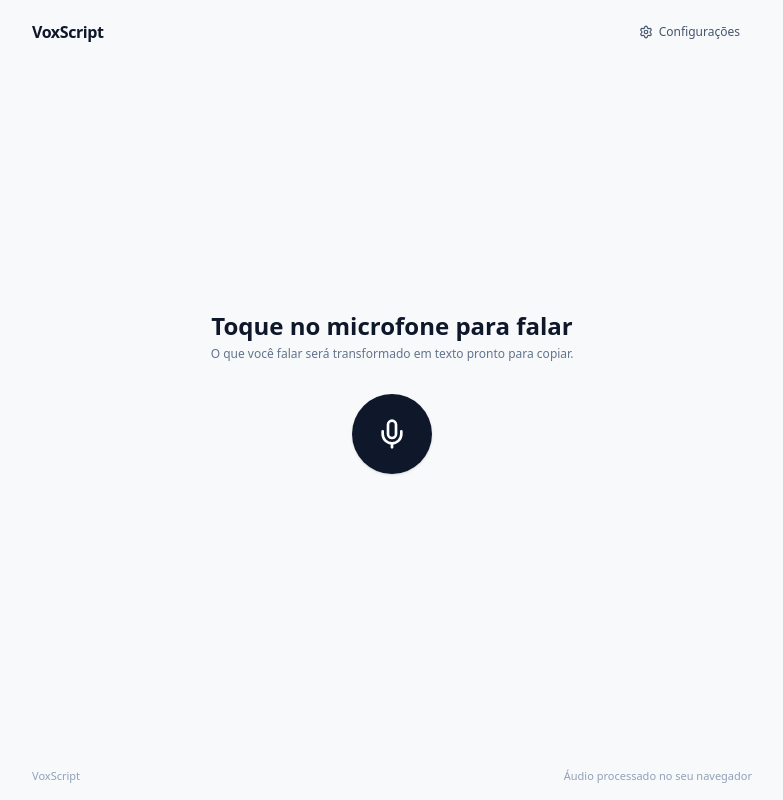
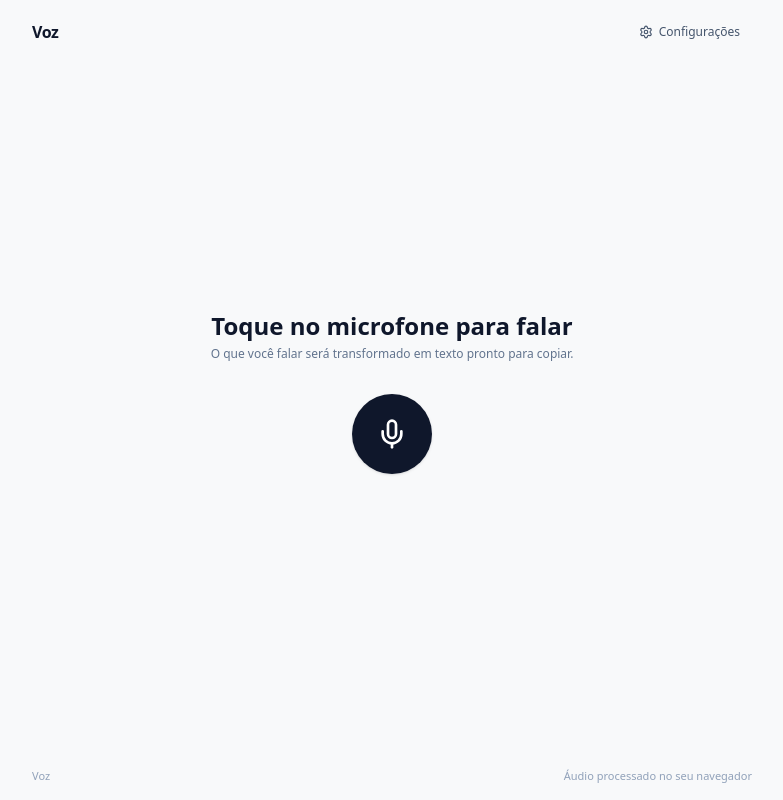
Before and after one commit to wellingtonpereira12/voice-to-text, a React (Vite) app: page / in a window 1280 px wide. Shown: the whole page, without its empty margins (248-1031 px from the left). Built offline with nearby package versions, Linux system fonts and the light colour scheme.

Commit message:
chore: renomear nome do programa para Voz

```diff
--- a/src/App.jsx
+++ b/src/App.jsx
@@ -285,7 +285,7 @@ export default function App() {
       {/* CABEÇALHO LIMPO (SEM ÍCONES EM QUADRADOS ARREDONDADOS) */}
       <header className="w-full max-w-3xl mx-auto px-6 h-16 flex items-center justify-between">
         <div className="text-base font-semibold tracking-tight text-slate-900">
-          VoxScript
+          Voz
         </div>
 
         <button
@@ -451,7 +451,7 @@ export default function App() {
 
       {/* RODAPÉ DISCRETO */}
       <footer className="w-full max-w-3xl mx-auto px-6 py-4 flex items-center justify-between text-[11px] text-slate-400">
-        <span>VoxScript</span>
+        <span>Voz</span>
         <span>Áudio processado no seu navegador</span>
       </footer>
 
```
Also changed, not shown: index.html (+1 -1 lines), 1 other file (tests, documents, lock files or other folders).
